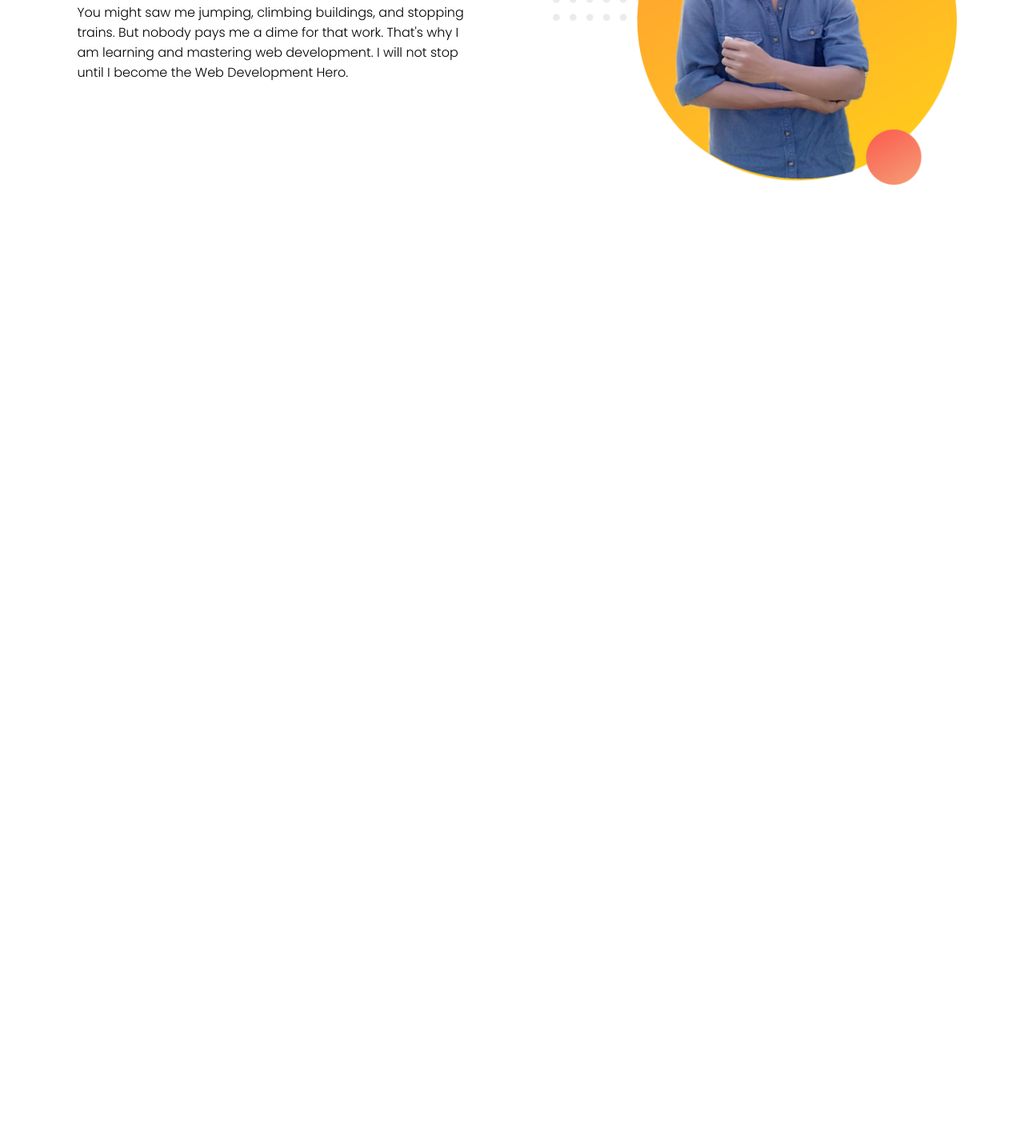
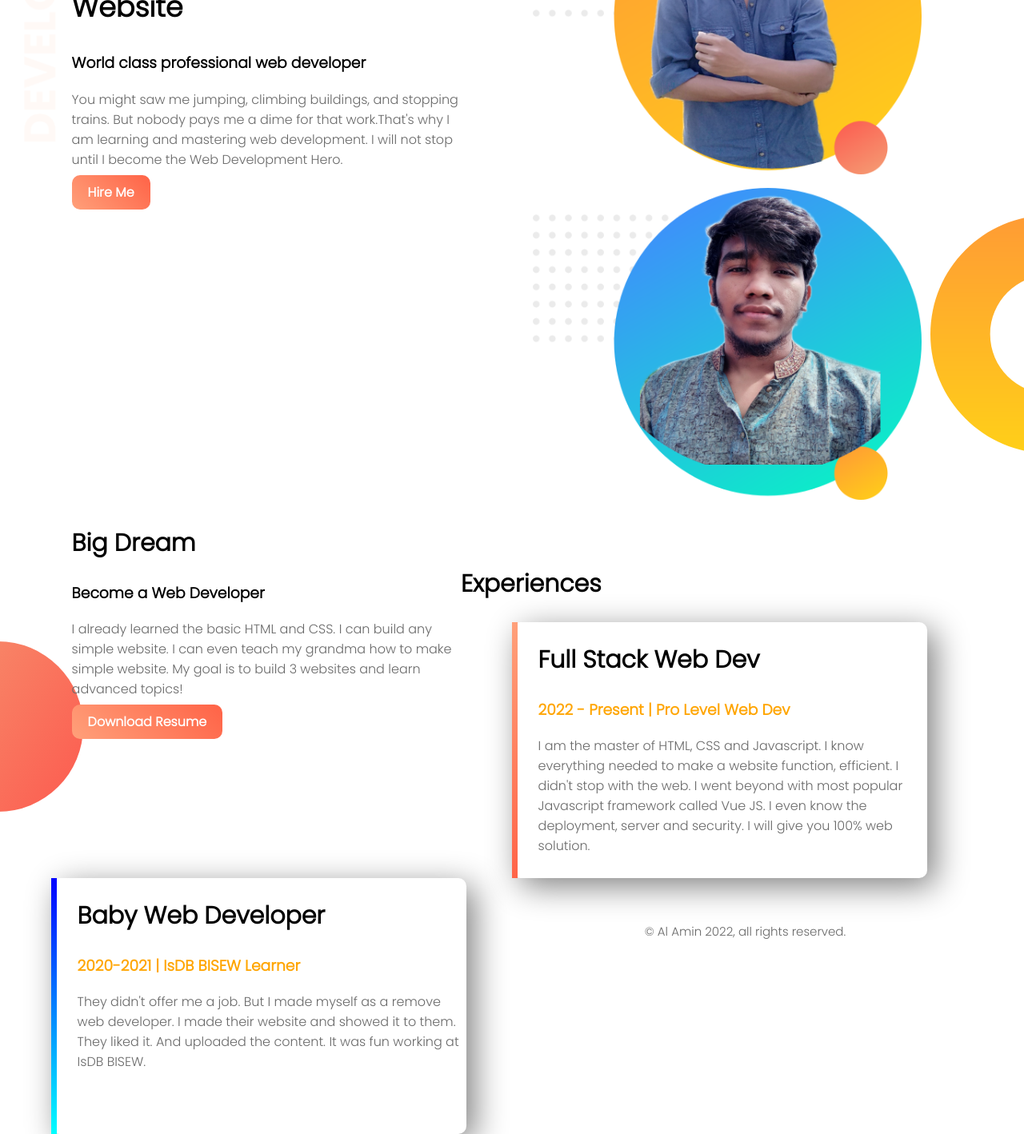
Before and after one commit to alamin7891/web-portfolio, a plain HTML site: page index.html in a window 1280 px wide. Shown: the part 182-1600 px from the top of the page at 80% size. Before the commit the page ends 800 px from the top, so only its background shows below. Drawn offline with Linux system fonts and the light colour scheme.

Commit message:
Finish my web site

```diff
--- a/index.html
+++ b/index.html
@@ -13,21 +13,59 @@
 </head>
 
 <body>
-    <section>
+    <section class="top-banner">
         <div class="half-width">
             <h1>Welcome To</h1>
             <h1><span class="name-highlight">Md AL Amin Hossain</span> Website</h1>
             <h3>World class professional web developer</h3>
             <p>You might saw me jumping, climbing buildings, and stopping trains. But nobody pays me a dime for that
-                work.
-                That's why I am learning and mastering web development. I will not stop until I become the Web
-                Development
-                Hero.</p>
+                work.That's why I am learning and mastering web development. I will not stop until I become the Web
+                Development Hero.</p>
+            <a class="link-button" target="_blank" href="https://www.linkedin.com/in/alamin7891/">Hire Me</a>
         </div>
         <div class="half-width">
             <img src="images/profile1.png" alt="">
         </div>
     </section>
+    <section class="dream-area">
+        <div class="half-width">
+            <img src="images/profile2.png" alt="">
+        </div>
+        <div class="half-width">
+            <h2>Big Dream</h2>
+            <h3>Become a Web Developer</h3>
+            <p>
+                I already learned the basic HTML and CSS. I can build any simple website. I can even teach my grandma
+                how to make simple website. My goal is to build 3 websites and learn advanced topics!
+            </p>
+            <a class="link-button" target="_blank" href="https://www.linkedin.com/in/alamin7891/">Download Resume</a>
+        </div>
+    </section>
+
+    <!-- Experiences -->
+    <section class="experience-area">
+        <div>
+        <h2>Experiences</h2>
+        </div>
+        <div id="full-stack" class="half-width single-experience">
+            <h2>Full Stack Web Dev</h2>
+            <h3 class="name-highlight">2022 - Present | Pro Level Web Dev</h3>
+            <p>I am the master of HTML, CSS and Javascript. I know everything needed to make a website function,
+                efficient. I didn't stop with the web. I went beyond with most popular Javascript framework called Vue
+                JS. I even know the deployment, server and security. I will give you 100% web solution.</p>
+        </div>
+        <div id="baby-web" class="half-width single-experience">
+            <h2>Baby Web Developer</h2>
+            <h3 class="name-highlight">2020-2021 | IsDB BISEW Learner</h3>
+            <p>They didn't offer me a job. But I made myself as a remove web developer. I made their website and showed
+                it to them. They liked it. And uploaded the content. It was fun working at IsDB BISEW.</p>
+        </div>
+    </div>
+    </section>
+    <!-- Footer -->
+    <footer>
+        <p>© Al Amin 2022, all rights reserved.</p>
+    </footer>
 </body>
 
 </html>
--- a/style.css
+++ b/style.css
@@ -1,15 +1,78 @@
-body{
+body {
     font-family: 'Poppins', sans-serif;
+    margin: 0;
 }
-.name-highlight{
+h1{
+    font-size: 35px;
+}
+h2{
+    font-size: 30px;
+}
+
+.name-highlight {
     color: orange;
 }
-.half-width{
-    width: 40%;
+
+.half-width {
+    width: 38%;
     float: left;
     margin-left: 5%;
     padding-left: 2%;
 }
-.half-width img{
+
+.half-width img {
+    margin-top: 10px;
     width: 100%;
 }
+
+.top-banner {
+    background-image: url(images/top-banner.png);
+    background-repeat: no-repeat;
+}
+
+section {
+    height: 400px;
+}
+.link-button{
+    text-decoration: none;
+    background-image: linear-gradient(45deg, lightsalmon, tomato);
+    padding: 10px 20px;
+    border-radius: 10px;
+    color: white;
+    font-weight: 700;
+}
+.dream-area{
+    background: url(images/dream-bg.png);
+    background-repeat: no-repeat;
+    background-position: right;
+    margin-bottom: 90px;
+}
+p{
+    color: dimgray;
+}
+.experience-area{
+    background: url(images/exp-bg.png);
+    background-repeat: no-repeat;
+    background-position: left;
+}
+.single-experience{
+    box-shadow: 10px 10px 40px gray;
+    border-radius: 10px;
+    height: 80%;
+    background-color: white;
+}
+#full-stack{
+    border-left: 7px solid;
+    border-image: linear-gradient(180deg, lightsalmon, tomato);
+    border-image-slice: 1;
+}
+#baby-web{
+    border-left: 7px solid;
+    border-image: linear-gradient(180deg, blue, cyan);
+    border-image-slice: 1;
+}
+footer p{
+    text-align: center;
+    font-size: 15px;
+    margin-top: 45px;
+}
```
Also changed, not shown: images/profile2.png (added), 1 other file.
